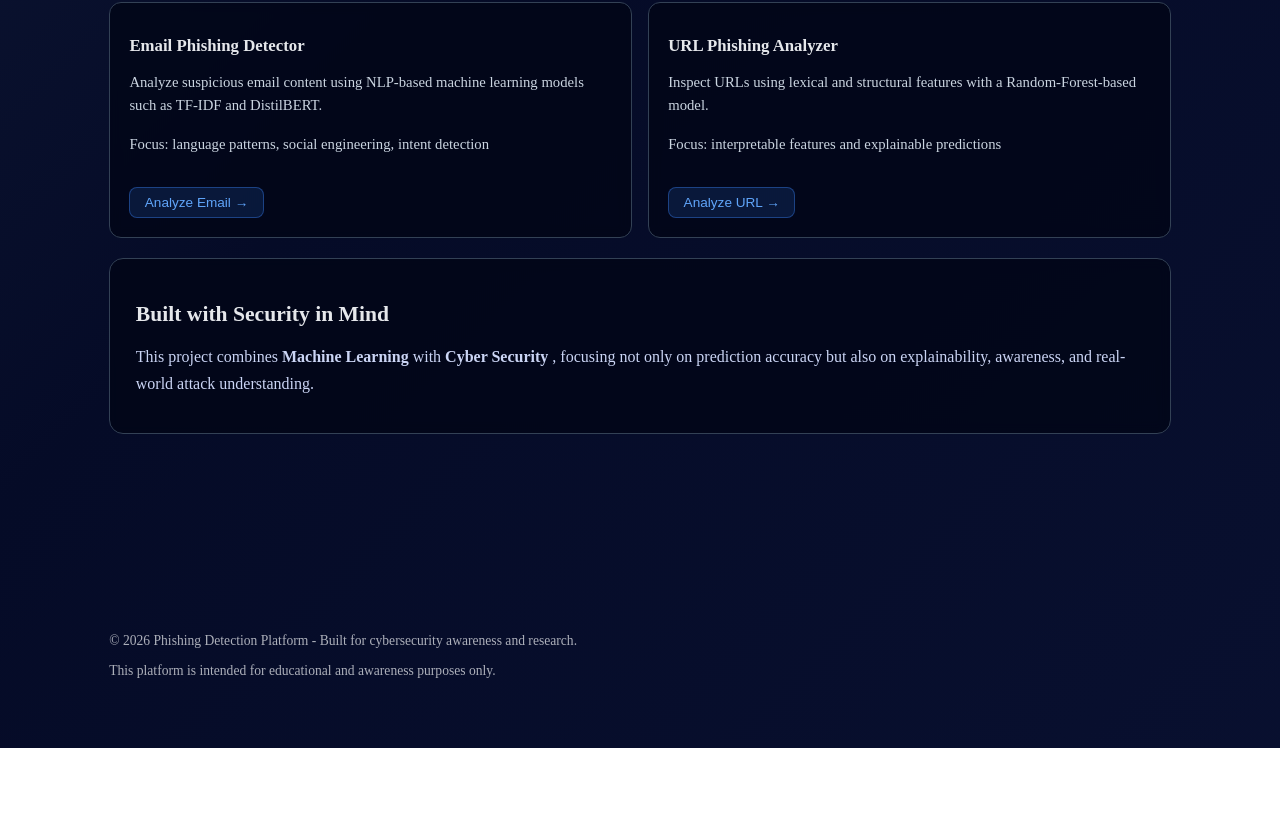
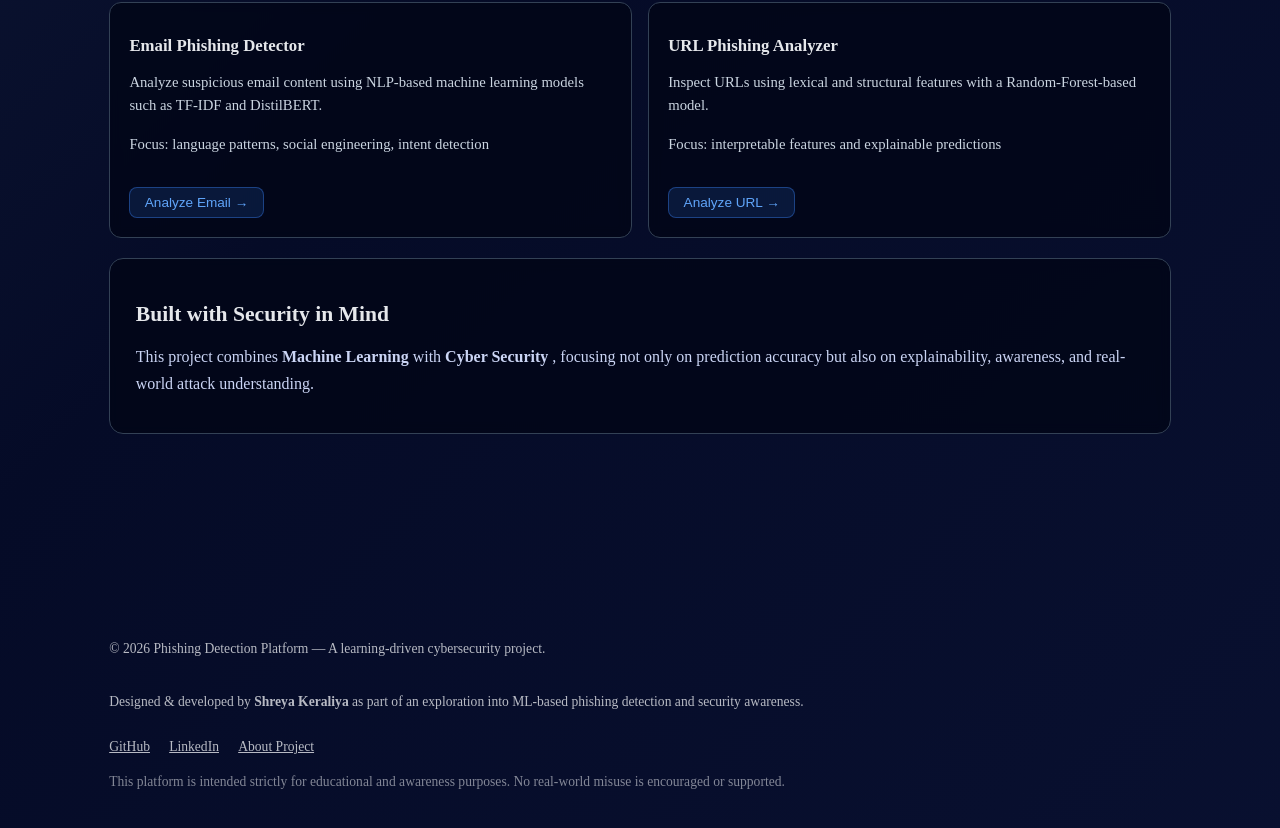
Before and after one commit to ShreyaKeraliya/AI-Powered-Phishing-Detection-System, a Next.js app in the folder frontend/: page / in a window 1280 px wide. Shown: the part 1049-1877 px from the top of the page. Before the commit the page ends 1797 px from the top, so only its background shows below. Built offline with nearby package versions, Linux system fonts and the light colour scheme.

Commit message:
Update Footer.js

```diff
--- a/frontend/components/Footer.js
+++ b/frontend/components/Footer.js
@@ -3,21 +3,68 @@ export default function Footer() {
     <footer
       style={{
         marginTop: "4rem",
-        padding: "2rem 0 1.5rem",
-        // borderTop: "1px solid rgba(148,163,184,0.2)",
+        padding: "2.5rem 0 1.5rem",
         fontSize: "0.85rem",
-        opacity: 0.75,
+        opacity: 0.8,
       }}
     >
       <div className="container">
-        <p>
-          © {new Date().getFullYear()} Phishing Detection Platform - Built for cybersecurity
-          awareness and research.
-        </p>
+        <div
+          style={{
+            display: "flex",
+            flexDirection: "column",
+            gap: "0.6rem",
+          }}
+        >
+          <p>
+            © {new Date().getFullYear()} Phishing Detection Platform — A learning-driven
+            cybersecurity project.
+          </p>
 
-        <p style={{ marginTop: "0.4rem" }}>
-          This platform is intended for educational and awareness purposes only.
-        </p>
+          <p>
+            Designed & developed by <strong>Shreya Keraliya</strong> as part of an
+            exploration into ML-based phishing detection and security awareness.
+          </p>
+
+          <div
+            style={{
+              display: "flex",
+              gap: "1.2rem",
+              flexWrap: "wrap",
+              marginTop: "0.4rem",
+            }}
+          >
+            <a
+              href="https://github.com/ShreyaKeraliya"
+              target="_blank"
+              rel="noopener noreferrer"
+              style={{ textDecoration: "underline" }}
+            >
+              GitHub
+            </a>
+
+            <a
+              href="https://www.linkedin.com/in/shreya-keraliya-5737b3279/"
+              target="_blank"
+              rel="noopener noreferrer"
+              style={{ textDecoration: "underline" }}
+            >
+              LinkedIn
+            </a>
+
+            <a
+              href="/about"
+              style={{ textDecoration: "underline" }}
+            >
+              About Project
+            </a>
+          </div>
+
+          <p style={{ marginTop: "0.6rem", opacity: 0.7 }}>
+            This platform is intended strictly for educational and awareness
+            purposes. No real-world misuse is encouraged or supported.
+          </p>
+        </div>
       </div>
     </footer>
   );
```
